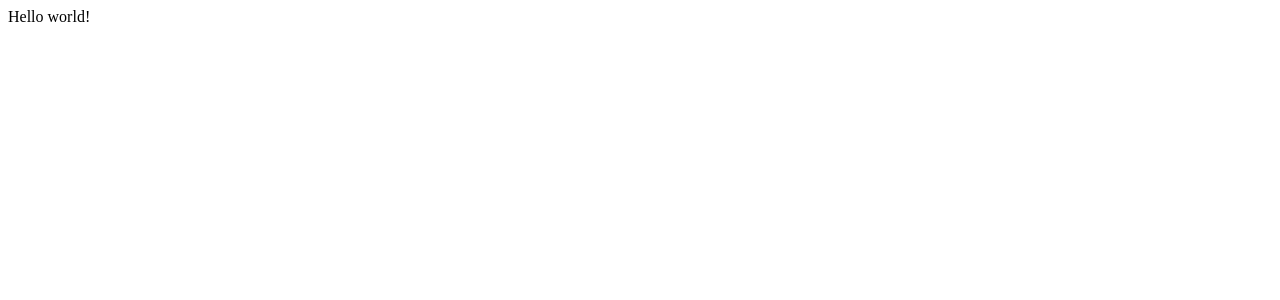
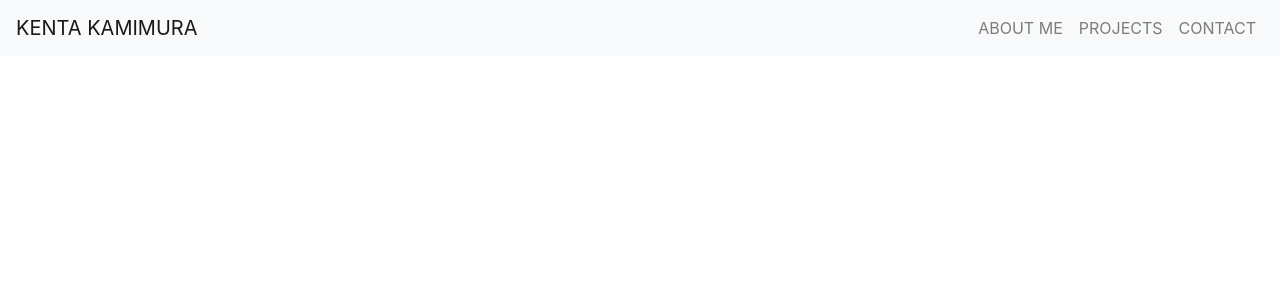
Before and after one commit to KeKam/portfolio-site, a Gatsby app: page / in a window 1280 px wide. Shown: the top 300 px of the page. Built offline with nearby package versions, Linux system fonts and the light colour scheme.

Commit message:
Add navigation component

```diff
--- a/package.json
+++ b/package.json
@@ -12,9 +12,11 @@
     "test": "echo \"Write tests! -> https://gatsby.app/unit-testing\""
   },
   "dependencies": {
+    "bootstrap": "^4.3.1",
     "gatsby": "^2.0.119",
     "react": "^16.8.1",
-    "react-dom": "^16.8.1"
+    "react-dom": "^16.8.1",
+    "reactstrap": "^7.1.0"
   },
   "repository": {
     "type": "git",
--- /dev/null
+++ b/src/components/Navigation/Navigation.js
@@ -0,0 +1,58 @@
+import React, { Component } from 'react';
+import {
+  Collapse,
+  Navbar,
+  NavbarToggler,
+  NavbarBrand,
+  Nav,
+  NavItem,
+  NavLink,
+  } from 'reactstrap';
+
+class Navigation extends Component {
+  constructor(props) {
+    super(props);
+
+    this.state = {
+      isOpen: false
+    };
+  }
+  toggle = () => {
+    this.setState({
+      isOpen: !this.state.isOpen
+    });
+  }
+  render() {
+    return (
+      <div>
+        <Navbar color='light' light expand='md'>
+          <NavbarBrand href='/'>
+            KENTA KAMIMURA
+          </NavbarBrand>
+          <NavbarToggler onClick={this.toggle} />
+          <Collapse isOpen={this.state.isOpen} navbar>
+            <Nav className='ml-auto' navbar>
+              <NavItem>
+                <NavLink href='#about'>
+                  ABOUT ME
+                </NavLink>
+              </NavItem>
+              <NavItem>
+                <NavLink href='#projects'>
+                  PROJECTS
+                </NavLink>
+              </NavItem>
+              <NavItem>
+                <NavLink href='#contact'>
+                  CONTACT
+                </NavLink>
+              </NavItem>
+            </Nav>
+          </Collapse>
+        </Navbar>
+      </div>
+    );
+  }
+}
+
+export default Navigation;
--- a/src/pages/index.js
+++ b/src/pages/index.js
@@ -1,3 +1,13 @@
 import React from "react"
+import Navigation from '../components/Navigation/Navigation';
+import 'bootstrap/dist/css/bootstrap.css';
 
-export default () => <div>Hello world!</div>
+const HomePage = () => {
+  return (
+    <div>
+      <Navigation />
+    </div>
+  );
+}
+
+export default HomePage;
```
Also changed, not shown: 1 other file (tests, documents, lock files or other folders).
